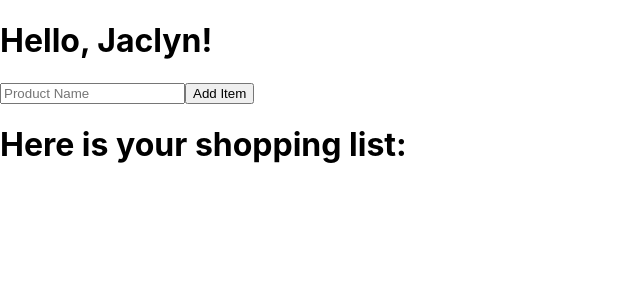
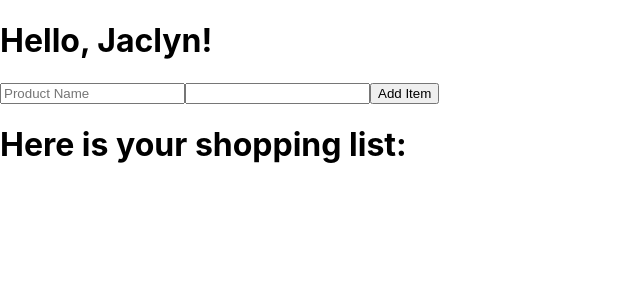
Before and after one commit to JaclynFoster/shopping-list, a React (Create React App) app: page / in a window 1280 px wide. Shown: the top 300 px of the page, without its empty margins (0-640 px from the left). Built offline with nearby package versions, Linux system fonts and the light colour scheme.

Commit message:
completed functioning shopping list in typescript

```diff
--- a/package.json
+++ b/package.json
@@ -10,10 +10,12 @@
     "@types/node": "^16.18.39",
     "@types/react": "^18.2.18",
     "@types/react-dom": "^18.2.7",
+    "@types/uuid": "^9.0.2",
     "react": "^18.2.0",
     "react-dom": "^18.2.0",
     "react-scripts": "5.0.1",
     "typescript": "^4.9.5",
+    "uuid": "^9.0.0",
     "web-vitals": "^2.1.4"
   },
   "scripts": {
--- a/src/App.tsx
+++ b/src/App.tsx
@@ -4,12 +4,14 @@
 import ShoppingList from './components/ShoppingList';
 import Item from './models/item';
 import ShoppingListForm from './components/ShoppingListForm';
+import {v4 as getId} from "uuid"
 
 function App() {
   const [items, setItems ] = useState<Item[]>([])
-  const addItem = (product: string) => {
+  const addItem = (product: string, quantity: number) => {
     console.log("Made it to app component")
     console.log(product)
+    setItems([...items, {id: getId(), product, quantity}])
   }
   return (
     <div>
--- a/src/components/ShoppingListForm.tsx
+++ b/src/components/ShoppingListForm.tsx
@@ -1,21 +1,25 @@
 import React, { useRef } from 'react'
 
 interface ShoppingListFormProps {
-    addItem: (item: string) => void
+    addItem: (item: string, quantity: number) => void
 }
 
 function ShoppingListForm({addItem}: ShoppingListFormProps): JSX.Element {
-    const inputRef = useRef<HTMLInputElement>(null)
+    const productInputRef = useRef<HTMLInputElement>(null)
+    const quantityInputRef = useRef<HTMLInputElement>(null)
   function handleSubmit(e: React.FormEvent) {
     e.preventDefault()
-    const newProduct = inputRef.current!.value
-    addItem(newProduct)
-    inputRef.current!.value = ""
+    const newProduct = productInputRef.current!.value
+    const newQuantity = Number(quantityInputRef.current!.value)
+    addItem(newProduct, newQuantity)
+    productInputRef.current!.value = ""
+    quantityInputRef.current!.value = "1"
   }
   return (
     <div>
       <form onSubmit={handleSubmit}>
-        <input ref={inputRef} type="text" placeholder="Product Name" />
+        <input ref={productInputRef} type="text" placeholder="Product Name" />
+        <input type="number" min={0} ref={quantityInputRef}/>
         <button type="submit">Add Item</button>
       </form>
     </div>
--- a/src/models/item.ts
+++ b/src/models/item.ts
@@ -1,5 +1,5 @@
 export default interface Item {
-    id: number,
+    id: string,
     product: string,
     quantity: number
   }
```
Also changed, not shown: 1 other file (tests, documents, lock files or other folders).
